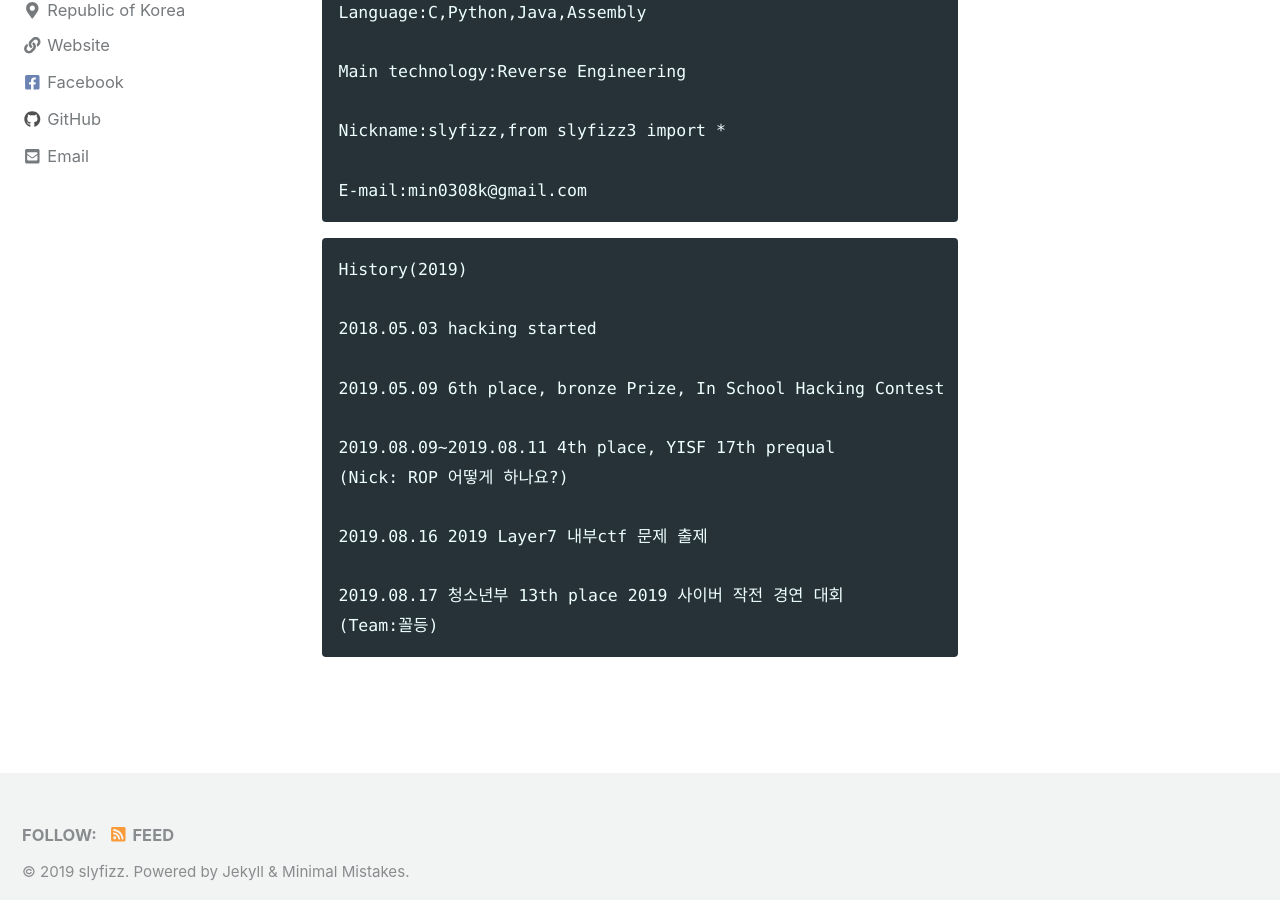
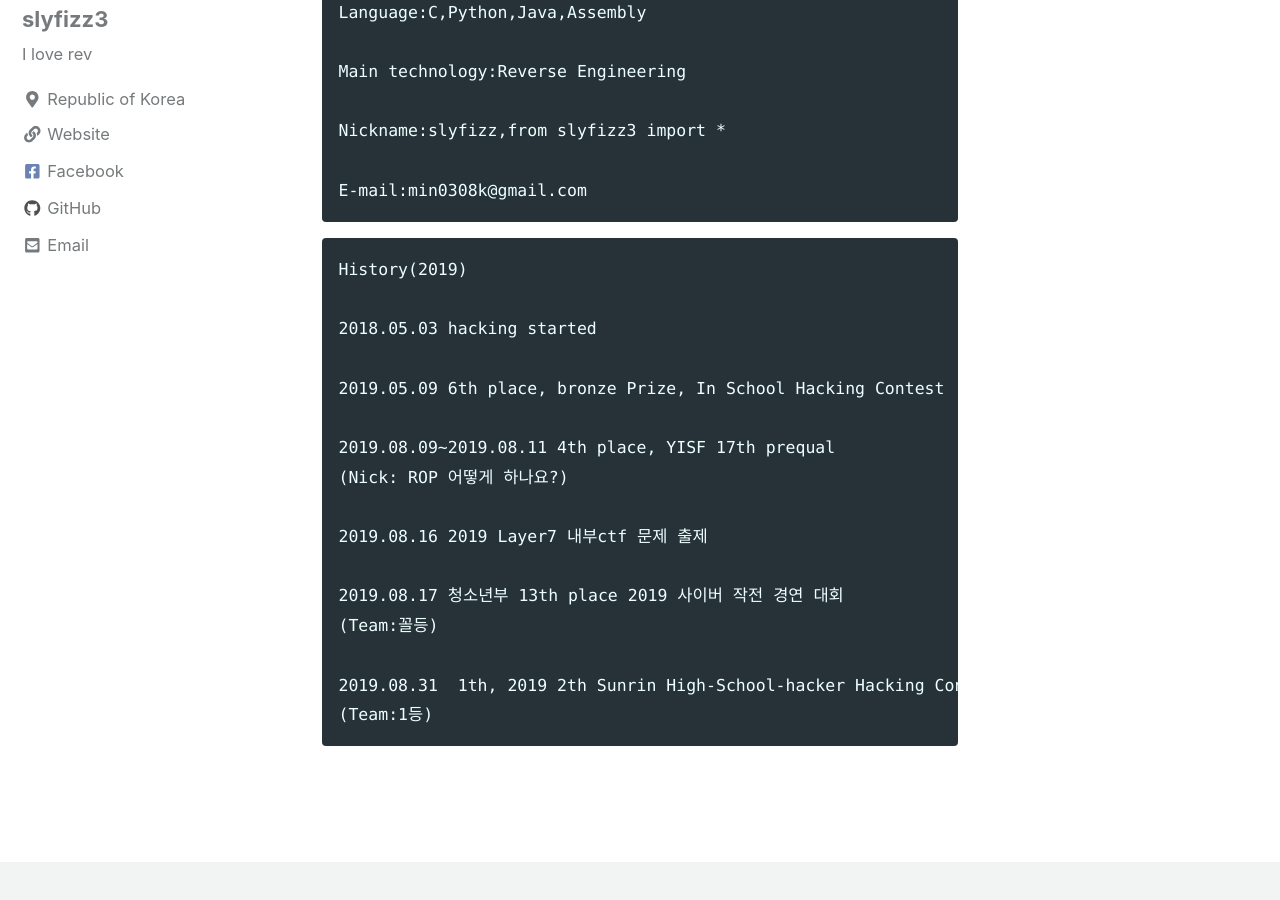
Before and after one commit to slyfizz3/slyfizz3.github.io, a Jekyll site: the page built from _pages/about.md, in a window 1280 px wide and 900 px high, scrolled down 419 px. Built offline with Jekyll 4.4.1, drawn with Linux system fonts in a browser that asks for light colours; cached includes are drawn as plain includes; nearby versions of some CDN libraries.

Commit message:
Update about.md

````diff
--- a/_pages/about.md
+++ b/_pages/about.md
@@ -35,4 +35,7 @@ History(2019)
 
 2019.08.17 청소년부 13th place 2019 사이버 작전 경연 대회
 (Team:꼴등)
+
+2019.08.31  1th, 2019 2th Sunrin High-School-hacker Hacking Contest
+(Team:1등)
 ```
````
